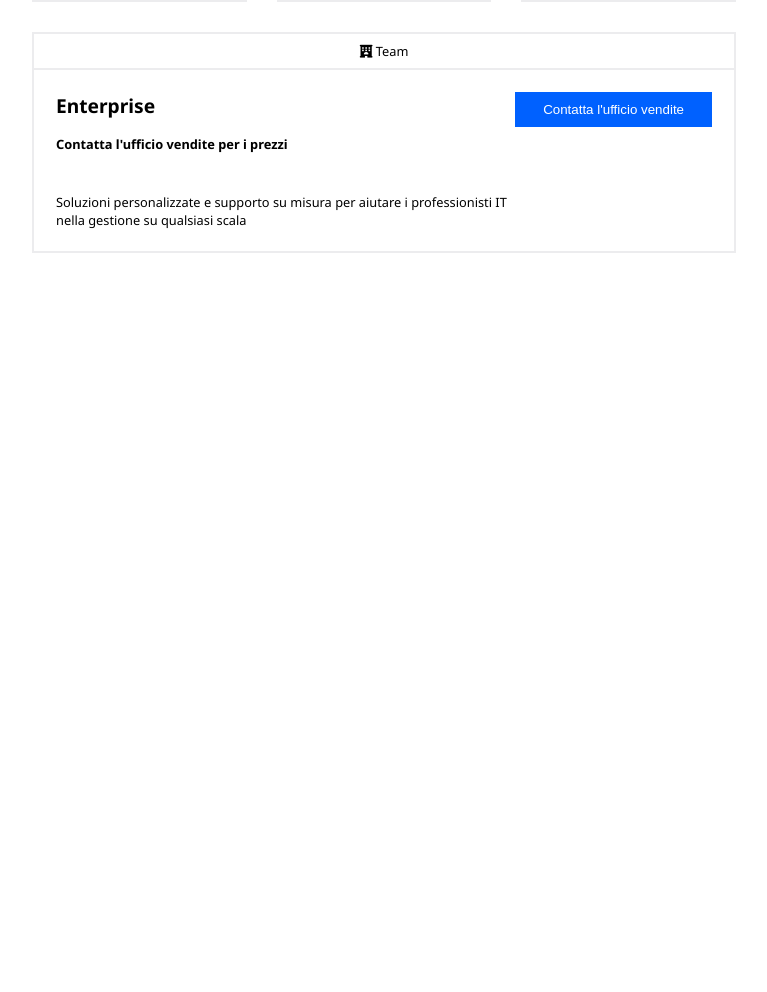
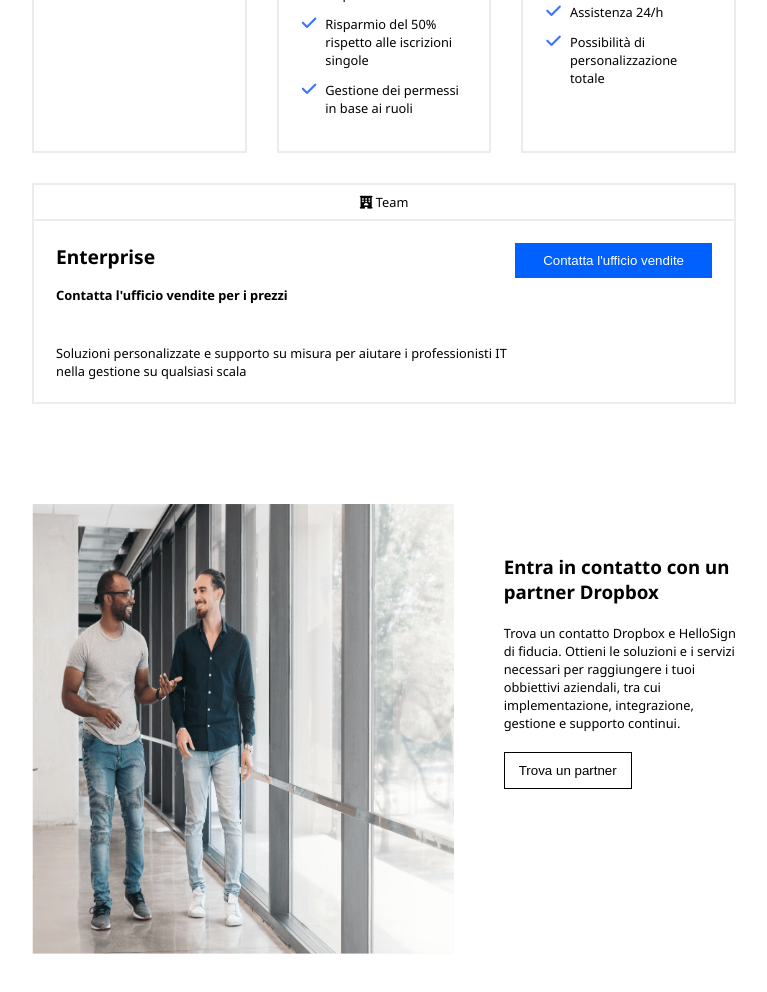
Before and after one commit to EnricoDErasmo/htmlcss-dropbox, a plain HTML site: page index.html in a window 1280 px wide. Shown: the part 1614-2606 px from the top of the page, without its empty margins (256-1023 px from the left). Before the commit the page ends 1867 px from the top, so only its background shows below. Drawn offline with Linux system fonts and the light colour scheme; a web font is replaced by a local one.

Commit message:
Terza sezione

```diff
--- a/css/style.css
+++ b/css/style.css
@@ -164,15 +164,19 @@ main .jumbo{
 
     font-size: 2.4em;
 }
-/* /Section 1 */
+/* /Sezione 1 */
 
-/* Section 2 */
-/* Titolo e checkbox */
+/* Sezione 2 */
+.second-sec-container{
+    margin-bottom: 100px;
+}
+
 .second-sec-container #second-title{
     font-size: 2em;
 
     margin-bottom: 40px;
 }
+/* Titolo e checkbox */
 .check-box{
     margin-bottom: 30px;
 }
@@ -329,3 +333,49 @@ main .jumbo{
 
     font-size: 1.3em;
 }
+
+/* /Sezione 2 */
+
+/* Sezione 3 */
+.third-sec-container{
+    display: flex;
+    flex-direction: row;
+    justify-content: space-between;
+
+    margin-bottom: 100px;
+}
+
+.img-container{
+    width: 60%;
+    height: 450px;
+
+}
+
+.img-container img{
+    width: 100%;
+    height: 100%;
+}
+
+.text-container{
+    display: flex;
+    flex-direction: column;
+    gap: 20px;
+
+    padding-top: 50px;
+
+    max-width: 33%;
+}
+
+.text-container p{
+    font-size: 0.8em;
+}
+
+.text-container button{
+    padding: 10px 14px;
+
+    background-color: white;
+
+    border: 1px solid black;
+
+    cursor: pointer;
+}
--- a/index.html
+++ b/index.html
@@ -99,6 +99,8 @@
 
             </div>
         </section>
+
+        <!-- Seconda sezione main -->
 
         <section class="centered">
 
@@ -520,19 +522,42 @@
 
 
                     </div>
+                </div>
+            </div>
+        </section>
 
+        <!-- /Seconda sezione main -->
 
+        <!-- Terza sezione main -->
 
+        <section class="centered">
 
+            <div class="third-sec-container">
 
+                <div class="img-container">
+                    <img src="img/partner.png" alt="">
+                </div>
 
-
+                <div class="text-container">
+                    <div>
+                        <h3>Entra in contatto con un partner Dropbox</h3>
+                    </div>
+                    <div>
+                        <p>Trova un contatto Dropbox e HelloSign di fiducia. Ottieni le soluzioni e i servizi necessari per raggiungere i tuoi obbiettivi aziendali, tra cui implementazione, integrazione, gestione e supporto continui.</p>
+                    </div>
+                    <div>
+                        <button>
+                            Trova un partner
+                        </button>
+                    </div>
                 </div>
 
             </div>
 
         </section>
-        <section></section>
+
+        <!-- /Terza sezione main -->
+
         <section></section>
         <section></section>
         <section></section>
```
Also changed, not shown: img/partner.png (added).
